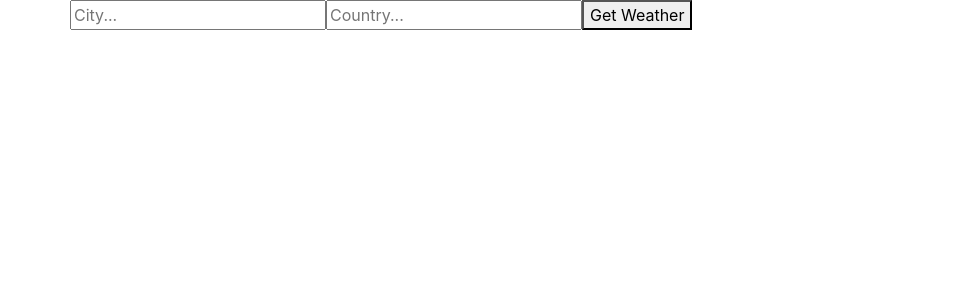
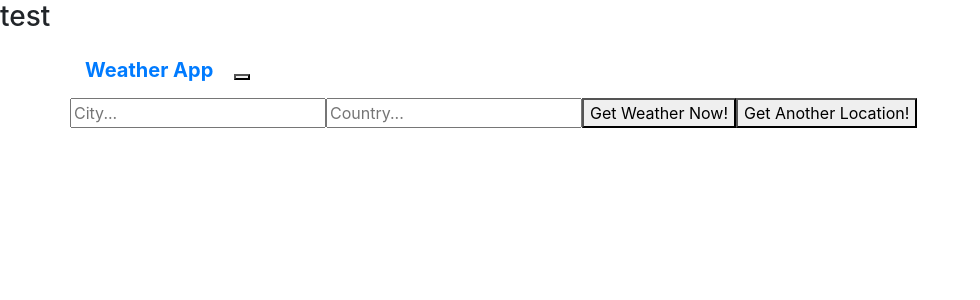
Before and after one commit to brianguta2000/weather3-app, a React (Create React App) app: page / in a window 1280 px wide. Shown: the top 300 px of the page, without its empty margins (0-980 px from the left). Built offline with nearby package versions, Linux system fonts and the light colour scheme.

Commit message:
weather app

```diff
--- a/public/index.html
+++ b/public/index.html
@@ -14,9 +14,26 @@
     <link rel="stylesheet" href="https://stackpath.bootstrapcdn.com/bootstrap/4.3.1/css/bootstrap.min.css" integrity="sha384-ggOyR0iXCbMQv3Xipma34MD+dH/1fQ784/j6cY/iJTQUOhcWr7x9JvoRxT2MZw1T" crossorigin="anonymous">
   </head>
   <body>
-    <noscript>You need to enable JavaScript to run this app.</noscript>
+    <h3>test</h3>
+    <nav class="navbar navbar-default">
+      <div class="container">
+        <div class="navbar-header">
+            <a href="" class="navbar-brand navbar-link">
+              <img src="" alt=""><strong>Weather App</strong>
+            </a>
+            <button class="navbar-toggle collapsed" data-toggle="collapse" data-target="navcol">
+              <span class="sr-only">Toggle navigation</span>
+              <span class="icon-bar"></span>
+              <span class="icon-bar"></span>
+              <span class="icon-bar"></span>
+
+            </button>
+        </div>
+      </div>
+    </nav>
     <div id="root"></div>
-    <script src="https://code.jquery.com/jquery-3.3.1.slim.min.js" integrity="sha384-q8i/X+965DzO0rT7abK41JStQIAqVgRVzpbzo5smXKp4YfRvH+8abtTE1Pi6jizo" crossorigin="anonymous"></script>
+    <!-- jQuery library -->
+    <script src="https://ajax.googleapis.com/ajax/libs/jquery/3.4.1/jquery.min.js"></script>
     <script src="https://cdnjs.cloudflare.com/ajax/libs/popper.js/1.14.7/umd/popper.min.js" integrity="sha384-UO2eT0CpHqdSJQ6hJty5KVphtPhzWj9WO1clHTMGa3JDZwrnQq4sF86dIHNDz0W1" crossorigin="anonymous"></script>
     <script src="https://stackpath.bootstrapcdn.com/bootstrap/4.3.1/js/bootstrap.min.js" integrity="sha384-JjSmVgyd0p3pXB1rRibZUAYoIIy6OrQ6VrjIEaFf/nJGzIxFDsf4x0xIM+B07jRM" crossorigin="anonymous"></script>
   </body>
--- a/src/App.js
+++ b/src/App.js
@@ -1,8 +1,9 @@
 import React from 'react';
 import Weather from './components/Weather';
 import './App.css';
+import Form from "./components/Form";
 
-import Form from "./components/Form";
+
 
 const API_KEY = "95382f53c1dd0f90237ec4ff404683e0";
 
@@ -61,6 +62,7 @@ class App extends React.Component {
                     description={this.state.description}
                     error={this.state.error}
                   />
+
                 </div>
               </div>
             </div>
--- a/src/components/Form.js
+++ b/src/components/Form.js
@@ -2,9 +2,11 @@ import React from "react";
 
 const Form = props => (
 	<form onSubmit={props.getWeather}>
-		<input type="text" name="city" placeholder="City..."/>
-		<input type="text" name="country" placeholder="Country..."/>
-		<button>Get Weather</button>
+  <input type="text" name="city" placeholder="City..."/>
+  <input type="text" name="country" placeholder="Country..."/>
+
+		<button>Get Weather Now!</button>
+    <button>Get Another Location!</button>
 	</form>
 );
 
```
